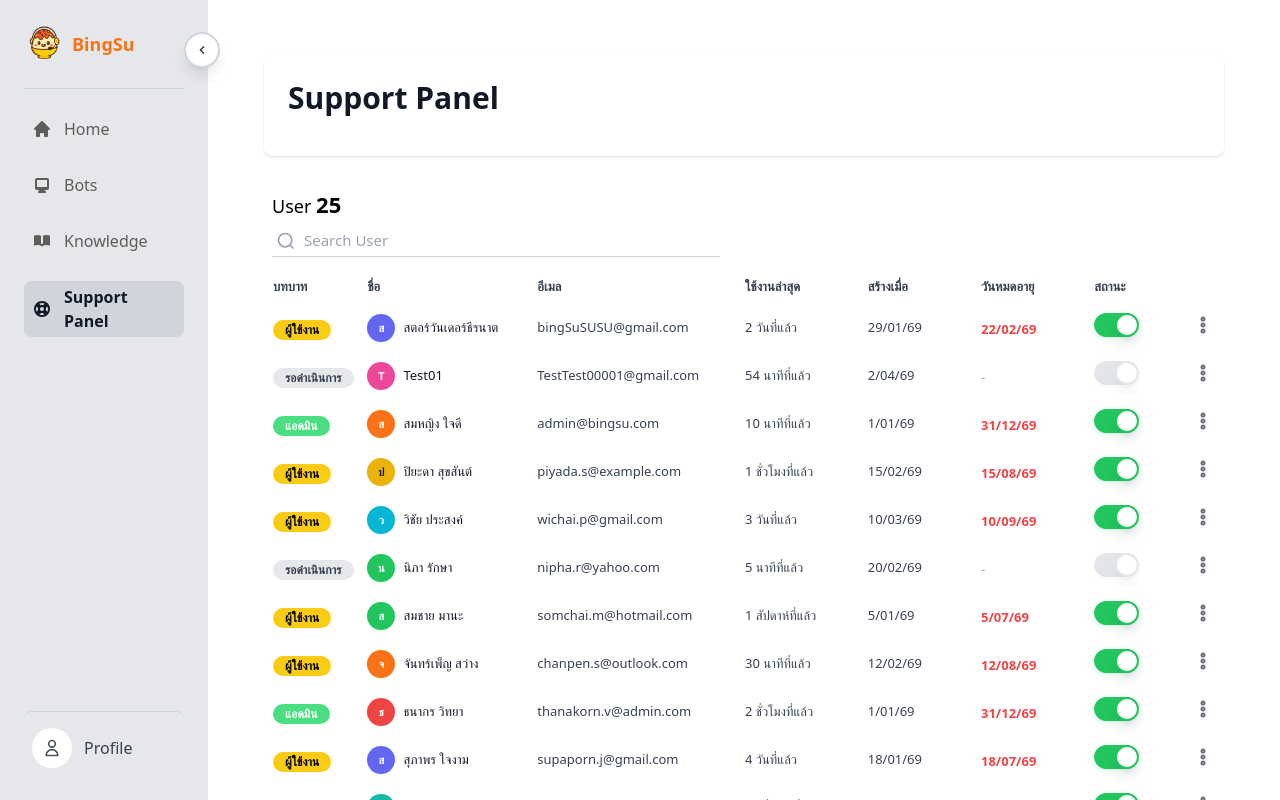
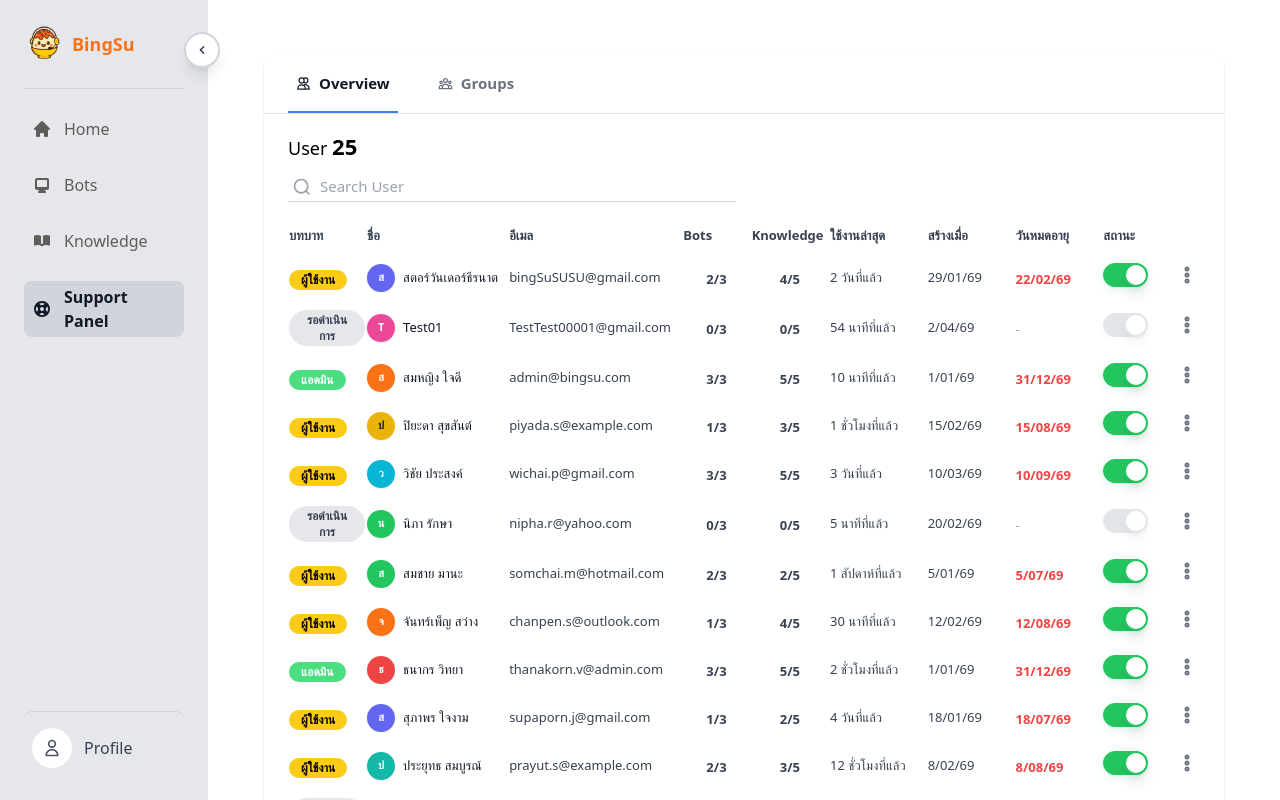
Before and after one commit to rewa1437/bingsu_plus, a React (Create React App) app in the folder Frontend/Supportadmin/: page /support-panel in a window 1280 px wide. Built offline with nearby package versions, Linux system fonts and the light colour scheme; the HTML template or start-up script is replaced by a standard one.

Commit message:
feat: Enhance SupportPanel with user bots and knowledge metrics, and add tab navigation

```diff
--- a/Frontend/Supportadmin/src/pages/SupportPanel.js
+++ b/Frontend/Supportadmin/src/pages/SupportPanel.js
@@ -1,5 +1,5 @@
 import React, { useState } from 'react';
-import { HiChevronLeft, HiChevronRight, HiChevronDoubleLeft, HiChevronDoubleRight } from 'react-icons/hi';
+import { HiChevronLeft, HiChevronRight, HiChevronDoubleLeft, HiChevronDoubleRight, HiOutlineUsers, HiOutlineUserGroup } from 'react-icons/hi';
 
 const mockUsers = [
   {
@@ -12,6 +12,8 @@ const mockUsers = [
     expiredAt: '22 กุมภาพันธ์ 2569',
     expired: true,
     status: true,
+    bots: 2,
+    knowledge: 4,
   },
   {
     role: 'รอดำเนินการ',
@@ -23,6 +25,8 @@ const mockUsers = [
     expiredAt: '15 กรกฎาคม 2569',
     expired: true,
     status: false,
+    bots: 0,
+    knowledge: 0,
   },
   {
     role: 'แอดมิน',
@@ -34,6 +38,8 @@ const mockUsers = [
     expiredAt: '31 ธันวาคม 2569',
     expired: false,
     status: true,
+    bots: 3,
+    knowledge: 5,
   },
   {
     role: 'ผู้ใช้งาน',
@@ -45,6 +51,8 @@ const mockUsers = [
     expiredAt: '15 สิงหาคม 2569',
     expired: false,
     status: true,
+    bots: 1,
+    knowledge: 3,
   },
   {
     role: 'ผู้ใช้งาน',
@@ -56,6 +64,8 @@ const mockUsers = [
     expiredAt: '10 กันยายน 2569',
     expired: false,
     status: true,
+    bots: 3,
+    knowledge: 5,
   },
   {
     role: 'รอดำเนินการ',
@@ -67,6 +77,8 @@ const mockUsers = [
     expiredAt: '20 สิงหาคม 2569',
     expired: false,
     status: false,
+    bots: 0,
+    knowledge: 0,
   },
   {
     role: 'ผู้ใช้งาน',
@@ -78,6 +90,8 @@ const mockUsers = [
     expiredAt: '5 กรกฎาคม 2569',
     expired: false,
     status: true,
+    bots: 2,
+    knowledge: 2,
   },
   {
     role: 'ผู้ใช้งาน',
@@ -89,6 +103,8 @@ const mockUsers = [
     expiredAt: '12 สิงหาคม 2569',
     expired: false,
     status: true,
+    bots: 1,
+    knowledge: 4,
   },
   {
     role: 'แอดมิน',
@@ -100,6 +116,8 @@ const mockUsers = [
     expiredAt: '31 ธันวาคม 2569',
     expired: false,
     status: true,
+    bots: 3,
+    knowledge: 5,
   },
   {
     role: 'ผู้ใช้งาน',
@@ -111,6 +129,8 @@ const mockUsers = [
     expiredAt: '18 กรกฎาคม 2569',
     expired: false,
     status: false,
+    bots: 1,
+    knowledge: 2,
   },
   {
     role: 'ผู้ใช้งาน',
@@ -122,6 +142,8 @@ const mockUsers = [
     expiredAt: '8 สิงหาคม 2569',
     expired: false,
     status: true,
+    bots: 2,
+    knowledge: 3,
   },
   {
     role: 'รอดำเนินการ',
@@ -133,6 +155,8 @@ const mockUsers = [
     expiredAt: '22 สิงหาคม 2569',
     expired: false,
     status: false,
+    bots: 0,
+    knowledge: 0,
   },
   {
     role: 'ผู้ใช้งาน',
@@ -144,6 +168,8 @@ const mockUsers = [
     expiredAt: '3 กันยายน 2569',
     expired: false,
     status: true,
+    bots: 3,
+    knowledge: 4,
   },
   {
     role: 'ผู้ใช้งาน',
@@ -155,6 +181,8 @@ const mockUsers = [
     expiredAt: '25 กรกฎาคม 2569',
     expired: false,
     status: true,
+    bots: 1,
+    knowledge: 1,
   },
   {
     role: 'ผู้ใช้งาน',
@@ -166,6 +194,8 @@ const mockUsers = [
     expiredAt: '14 สิงหาคม 2569',
     expired: false,
     status: true,
+    bots: 2,
+    knowledge: 5,
   },
   {
     role: 'แอดมิน',
@@ -177,6 +207,8 @@ const mockUsers = [
     expiredAt: '31 ธันวาคม 2569',
     expired: false,
     status: true,
+    bots: 3,
+    knowledge: 5,
   },
   {
     role: 'ผู้ใช้งาน',
@@ -188,6 +220,8 @@ const mockUsers = [
     expiredAt: '7 กรกฎาคม 2569',
     expired: false,
     status: false,
+    bots: 1,
+    knowledge: 3,
   },
   {
     role: 'รอดำเนินการ',
@@ -199,6 +233,8 @@ const mockUsers = [
     expiredAt: '23 สิงหาคม 2569',
     expired: false,
     status: false,
+    bots: 0,
+    knowledge: 0,
   },
   {
     role: 'ผู้ใช้งาน',
@@ -210,6 +246,8 @@ const mockUsers = [
     expiredAt: '11 สิงหาคม 2569',
     expired: false,
     status: true,
+    bots: 2,
+    knowledge: 4,
   },
   {
     role: 'ผู้ใช้งาน',
@@ -221,6 +259,8 @@ const mockUsers = [
     expiredAt: '5 สิงหาคม 2569',
     expired: false,
     status: true,
+    bots: 1,
+    knowledge: 2,
   },
   {
     role: 'ผู้ใช้งาน',
@@ -232,6 +272,8 @@ const mockUsers = [
     expiredAt: '16 กรกฎาคม 2569',
     expired: false,
     status: true,
+    bots: 3,
+    knowledge: 5,
   },
   {
     role: 'ผู้ใช้งาน',
@@ -243,6 +285,8 @@ const mockUsers = [
     expiredAt: '19 สิงหาคม 2569',
     expired: false,
     status: true,
+    bots: 2,
+    knowledge: 3,
   },
   {
     role: 'รอดำเนินการ',
@@ -254,6 +298,8 @@ const mockUsers = [
     expiredAt: '24 สิงหาคม 2569',
     expired: false,
     status: false,
+    bots: 0,
+    knowledge: 0,
   },
   {
     role: 'ผู้ใช้งาน',
@@ -265,6 +311,8 @@ const mockUsers = [
     expiredAt: '9 กรกฎาคม 2569',
     expired: false,
     status: false,
+    bots: 1,
+    knowledge: 1,
   },
   {
     role: 'แอดมิน',
@@ -276,6 +324,8 @@ const mockUsers = [
     expiredAt: '31 ธันวาคม 2569',
     expired: false,
     status: true,
+    bots: 3,
+    knowledge: 5,
   },
 ];
 
@@ -383,6 +433,7 @@ function SupportPanel() {
   const [confirmRole, setConfirmRole] = useState({ open: false, idx: null, newRole: '' });
   const [openDropdown, setOpenDropdown] = useState(null);
   const [page, setPage] = useState(1);
+  const [activeTab, setActiveTab] = useState('overview');
   const pageSize = 20;
 
   const filteredUsers = users.filter(
@@ -421,16 +472,44 @@ function SupportPanel() {
 
   return (
     <div className="w-full px-6 py-8">
-      <div className="bg-white shadow rounded-lg p-6 mb-6">
-        <h1 className="text-3xl font-bold text-gray-900 mb-4">Support Panel</h1>
+      {/* Tab Navigation */}
+      <div className="bg-white shadow rounded-t-lg border-b border-gray-200">
+        <div className="flex gap-8 px-6">
+          <button
+            onClick={() => setActiveTab('overview')}
+            className={`py-4 px-2 font-semibold text-[15px] border-b-2 transition-all duration-200 ${
+              activeTab === 'overview'
+                ? 'text-gray-900 border-blue-500'
+                : 'text-gray-500 border-transparent hover:text-gray-700'
+            }`}
+          >
+            <span className="flex items-center gap-2">
+              <HiOutlineUsers /> Overview
+            </span>
+          </button>
+          <button
+            onClick={() => setActiveTab('groups')}
+            className={`py-4 px-2 font-semibold text-[15px] border-b-2 transition-all duration-200 ${
+              activeTab === 'groups'
+                ? 'text-gray-900 border-blue-500'
+                : 'text-gray-500 border-transparent hover:text-gray-700'
+            }`}
+          >
+            <span className="flex items-center gap-2">
+              <HiOutlineUserGroup /> Groups
+            </span>
+          </button>
+        </div>
       </div>
 
+      {/* Content Container */}
+      <div className="bg-white rounded-b-lg shadow">
         {/* User Count */}
-      <div className="px-2 pt-2 pb-0">
+        <div className="px-6 pt-4 pb-0">
           <div className="text-[18px] font-medium">User <span className="font-bold text-[22px]">{filteredUsers.length}</span></div>
         </div>
         {/* Search Bar */}
-      <div className="px-2 pt-1 pb-1 flex">
+        <div className="px-6 pt-2 pb-2 flex">
           <div className="flex-1 max-w-md">
           <div className="relative">
             <input
@@ -446,18 +525,20 @@ function SupportPanel() {
         </div>
 
       {/* Table */}
-      <div className="px-2 pt-2 overflow-x-auto" style={{ minHeight: '1000px' }}>
+      <div className="px-6 pt-2 pb-2 overflow-x-auto" style={{ minHeight: '1000px' }}>
         <table className="w-full text-left border-separate" style={{ borderSpacing: 0 }}>
           <thead>
             <tr className="border-b border-gray-300">
-              <th className="py-2 font-semibold text-[13px] text-gray-700 w-[10%]">บทบาท</th>
-              <th className="py-2 font-semibold text-[13px] text-gray-700 w-[18%]">ชื่อ</th>
-              <th className="py-2 font-semibold text-[13px] text-gray-700 w-[22%]">อีเมล</th>
-              <th className="py-2 font-semibold text-[13px] text-gray-700 w-[13%]">ใช้งานล่าสุด</th>
-              <th className="py-2 font-semibold text-[13px] text-gray-700 w-[12%]">สร้างเมื่อ</th>
-              <th className="py-2 font-semibold text-[13px] text-gray-700 w-[12%]">วันหมดอายุ</th>
-              <th className="py-2 font-semibold text-[13px] text-gray-700 w-[8%]">สถานะ</th>
-              <th className="py-2 font-semibold text-[13px] text-gray-700 text-right w-[5%]"></th>
+              <th className="py-2 font-semibold text-[13px] text-gray-700 w-[8%]">บทบาท</th>
+              <th className="py-2 font-semibold text-[13px] text-gray-700 w-[14%]">ชื่อ</th>
+              <th className="py-2 font-semibold text-[13px] text-gray-700 w-[16%]">อีเมล</th>
+              <th className="py-2 font-semibold text-[13px] text-gray-700 w-[7%]">Bots</th>
+              <th className="py-2 font-semibold text-[13px] text-gray-700 w-[7%]">Knowledge</th>
+              <th className="py-2 font-semibold text-[13px] text-gray-700 w-[10%]">ใช้งานล่าสุด</th>
+              <th className="py-2 font-semibold text-[13px] text-gray-700 w-[9%]">สร้างเมื่อ</th>
+              <th className="py-2 font-semibold text-[13px] text-gray-700 w-[9%]">วันหมดอายุ</th>
+              <th className="py-2 font-semibold text-[13px] text-gray-700 w-[6%]">สถานะ</th>
+              <th className="py-2 font-semibold text-[13px] text-gray-700 text-right w-[4%]"></th>
             </tr>
           </thead>
           <tbody>
@@ -497,6 +578,12 @@ function SupportPanel() {
                   </div>
                 </td>
                 <td className={`py-2 align-middle text-[13px] truncate ${!user.status ? 'text-gray-400' : 'text-gray-700'}`} title={user.email}>{user.email}</td>
+                <td className="py-2 align-middle text-center">
+                  <span className="font-semibold text-[13px] text-gray-700">{user.bots}/3</span>
+                </td>
+                <td className="py-2 align-middle text-center">
+                  <span className="font-semibold text-[13px] text-gray-700">{user.knowledge}/5</span>
+                </td>
                 <td className={`py-2 align-middle text-[13px] ${!user.status ? 'text-gray-400' : 'text-gray-700'}`}>{user.lastActive}</td>
                 <td className={`py-2 align-middle text-[13px] ${!user.status ? 'text-gray-400' : 'text-gray-700'}`}>{formatDate(user.createdAt)}</td>
                 <td className="py-2 align-middle">
@@ -536,6 +623,8 @@ function SupportPanel() {
           </tbody>
         </table>
       </div>
+      </div>
+
       {/* Pagination Controls */}
       <div className="flex justify-center items-center gap-2 mt-6">
         {/* First Page Button */}
```
Lines whose indentation alone changed are shown as unchanged.
